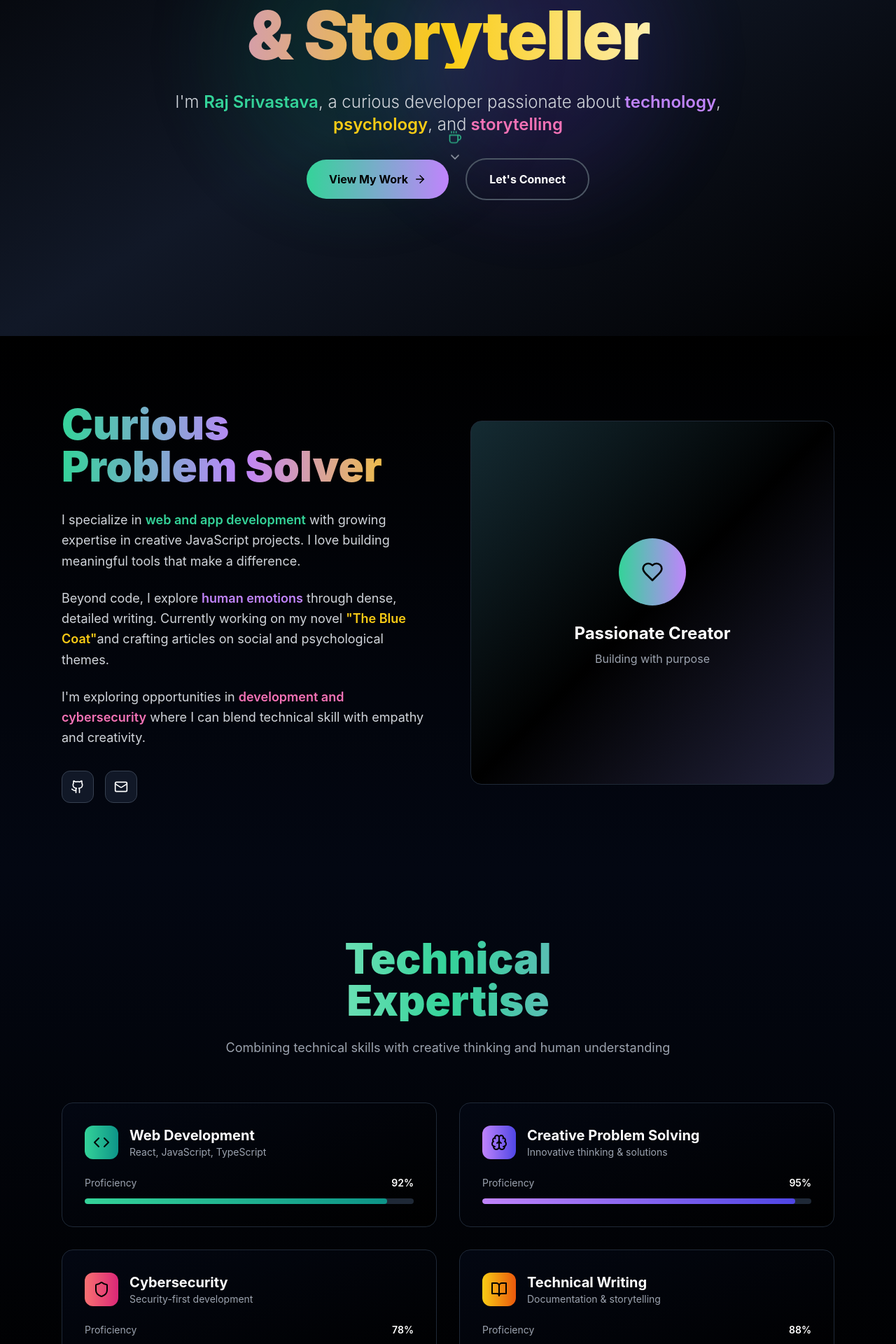
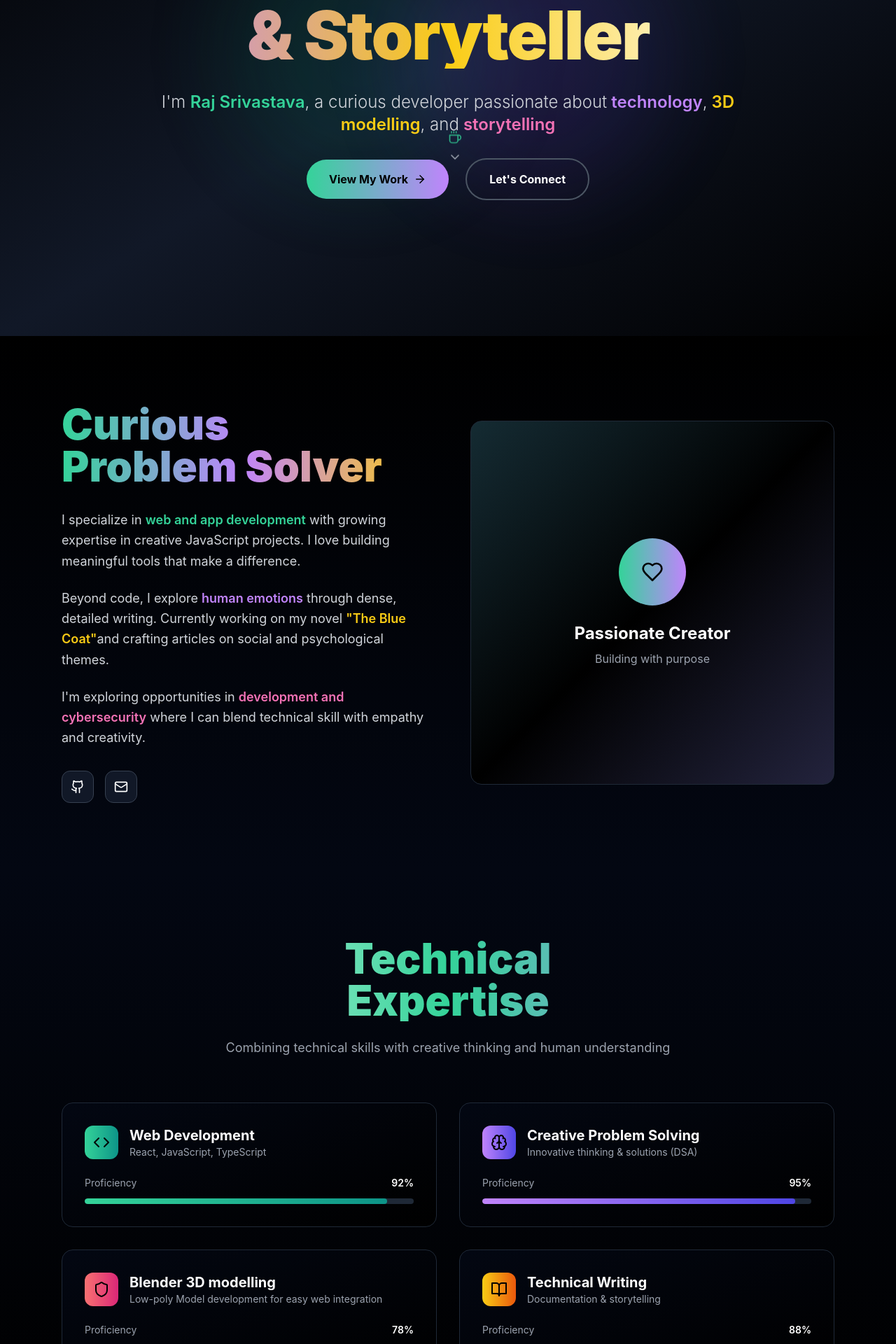
Before and after one commit to rajsriv/portfolio-project, a React (Vite) app: page / in a window 1280 px wide. Shown: the part 320-2240 px from the top of the page at 70% size. Built offline with nearby package versions, Linux system fonts and the light colour scheme.

Commit message:
refinement in UI

```diff
--- a/src/App.tsx
+++ b/src/App.tsx
@@ -53,8 +53,8 @@ function App() {
 
   const skills = [
     { name: 'Web Development', level: 92, icon: Code, color: 'from-emerald-400 to-teal-600', description: 'React, JavaScript, TypeScript' },
-    { name: 'Creative Problem Solving', level: 95, icon: Brain, color: 'from-purple-400 to-indigo-600', description: 'Innovative thinking & solutions' },
-    { name: 'Cybersecurity', level: 78, icon: Shield, color: 'from-red-400 to-pink-600', description: 'Security-first development' },
+    { name: 'Creative Problem Solving', level: 95, icon: Brain, color: 'from-purple-400 to-indigo-600', description: 'Innovative thinking & solutions (DSA)' },
+    { name: 'Blender 3D modelling', level: 78, icon: Shield, color: 'from-red-400 to-pink-600', description: 'Low-poly Model development for easy web integration' },
     { name: 'Technical Writing', level: 88, icon: BookOpen, color: 'from-yellow-400 to-orange-600', description: 'Documentation & storytelling' },
   ];
 
@@ -78,7 +78,7 @@ function App() {
     {
       title: 'Creative JavaScript Projects',
       description: 'Experimental and creative projects that push the boundaries of what\'s possible with JavaScript, blending art and code.',
-      tech: ['Vanilla JS', 'Canvas API', 'Web APIs', 'Creative Coding'],
+      tech: ['Vanilla JS', 'Three.js', 'Canvas API', 'Web APIs', 'Creative Coding'],
       image: 'https://images.pexels.com/photos/1181263/pexels-photo-1181263.jpeg?auto=compress&cs=tinysrgb&w=800&h=450&fit=crop',
       accent: 'from-purple-400 to-blue-600',
       status: 'Ongoing'
@@ -209,7 +209,7 @@ function App() {
               <p className="text-xl md:text-2xl text-gray-300 max-w-4xl mx-auto leading-relaxed animate-fade-in-up font-light" style={{ animationDelay: '0.4s' }}>
                 I'm <span className="text-emerald-400 font-semibold">Raj Srivastava</span>, a curious developer passionate about
                 <span className="text-purple-400 font-semibold"> technology</span>,
-                <span className="text-yellow-400 font-semibold"> psychology</span>, and
+                <span className="text-yellow-400 font-semibold"> 3D modelling</span>, and
                 <span className="text-pink-400 font-semibold"> storytelling</span>
               </p>
             </div>
```
